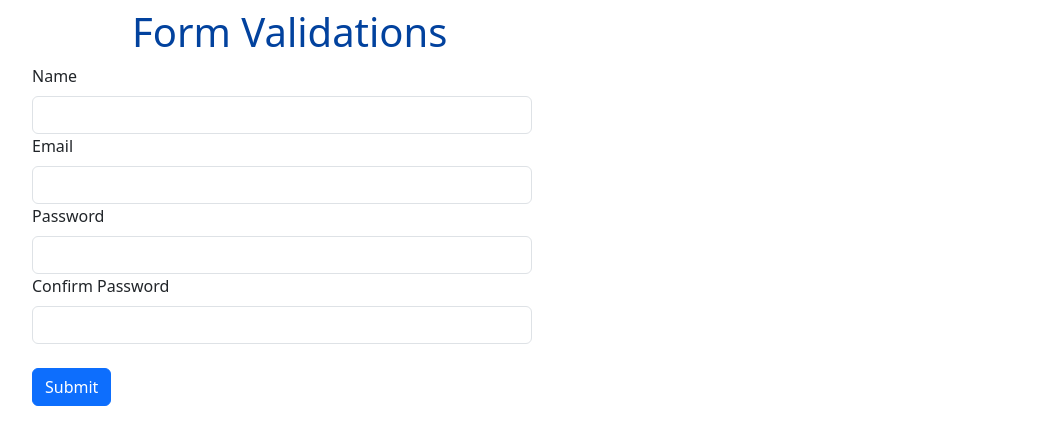
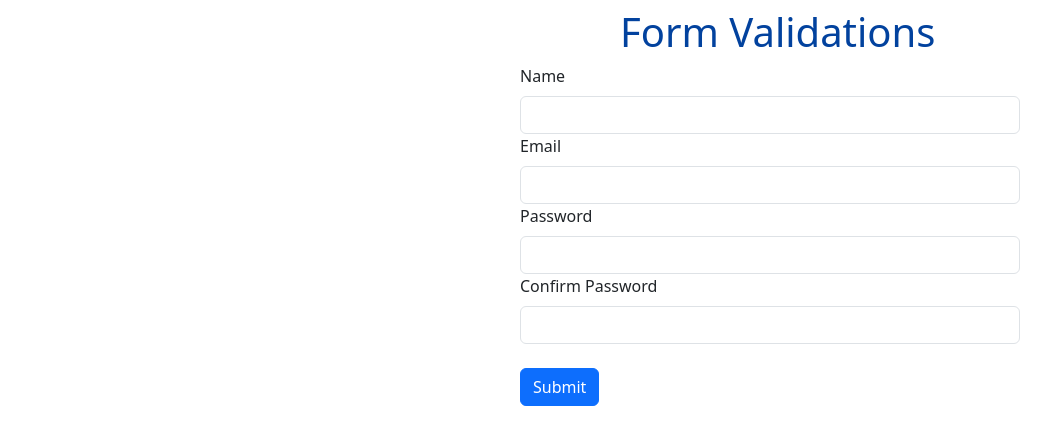
Before and after one commit to GitaReddy/form_user_validation, a Svelte app: page / in a window 1280 px wide. Shown: the top 444 px of the page, without its empty margins (50-1101 px from the left). Built offline with nearby package versions, Linux system fonts and the light colour scheme.

Commit message:
form_validations

```diff
--- a/src/App.svelte
+++ b/src/App.svelte
@@ -109,8 +109,13 @@ import 'bootstrap/dist/css/bootstrap.min.css';
   </main>
   <div id="submittedData" class="submittedData"></div>
   </div>
-  <!-- <style>
-	input{
+  <style>
+	/* input{
 		width:"300px";
+	} */
+
+
+	.container{
+		padding-left:500px;
 	}
-  </style> -->
+  </style>
```
